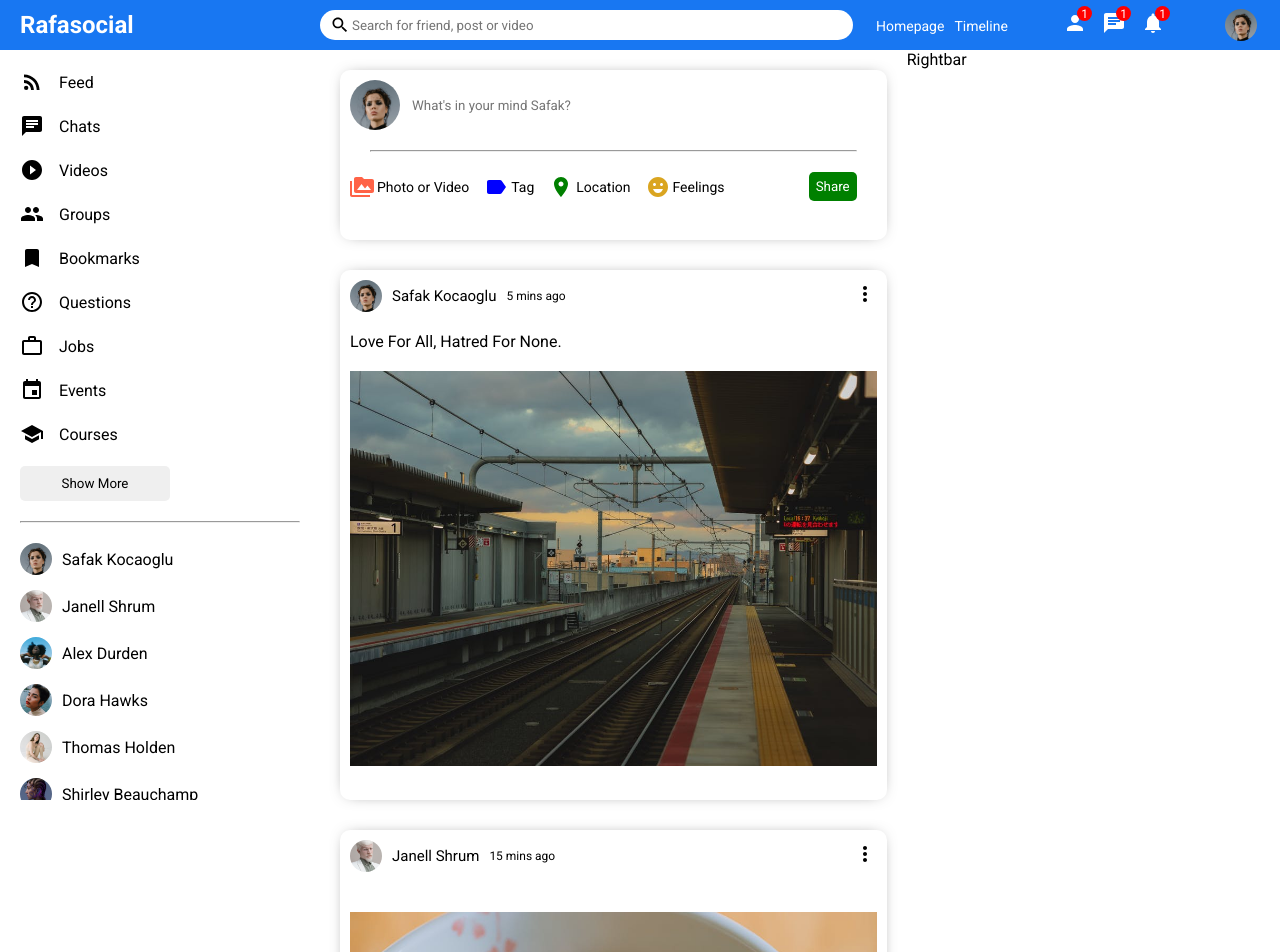
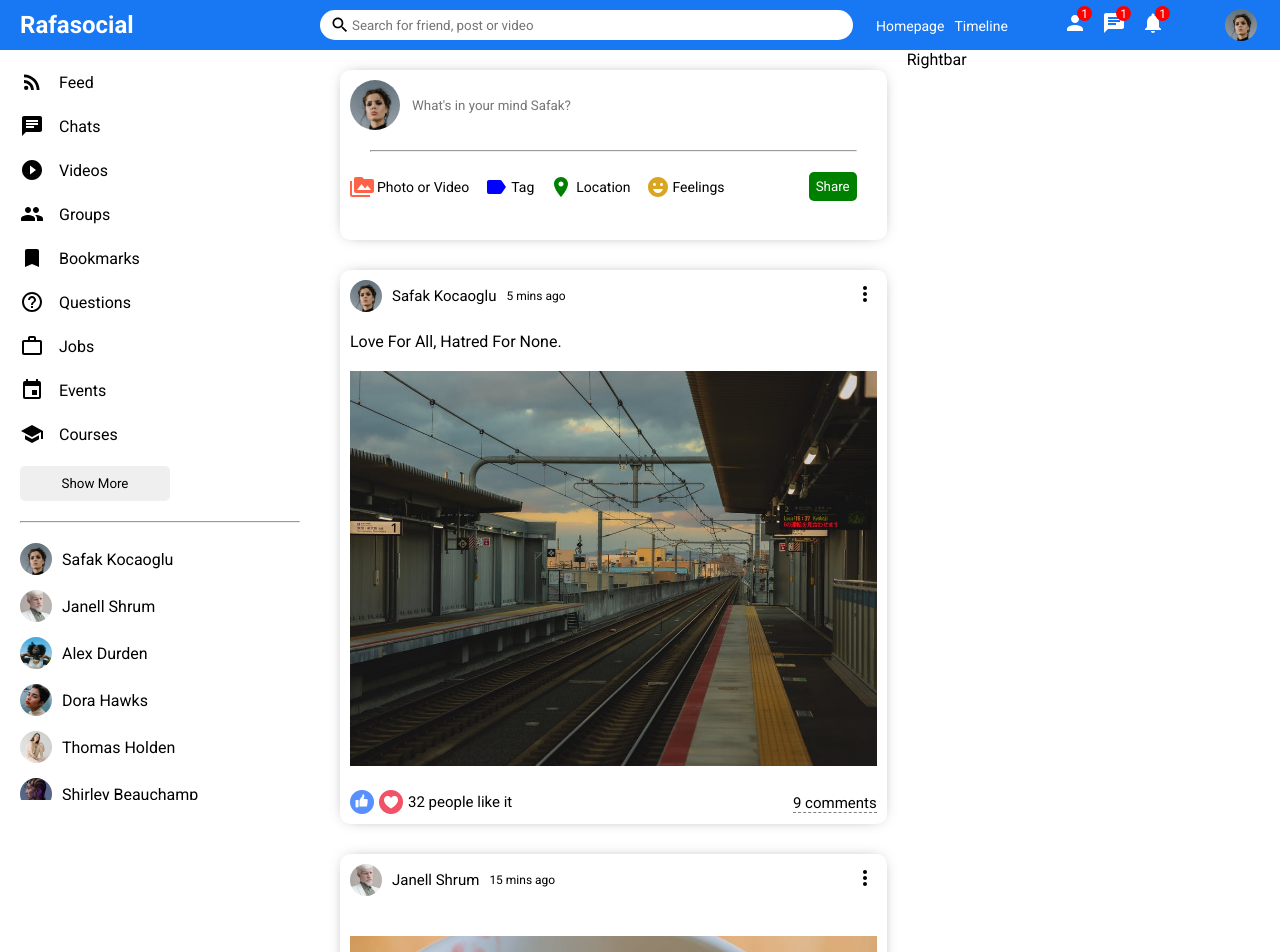
Before and after one commit to Rauf-pro/sosial-app, a React (Create React App) app: page / in a window 1280 px wide. Shown: the top 952 px of the page. Built offline with nearby package versions, Linux system fonts and the light colour scheme.

Commit message:
feat/post: finish post component

```diff
--- a/src/components/post/Post.jsx
+++ b/src/components/post/Post.jsx
@@ -4,6 +4,14 @@ import { Users } from "../../dummyData";
 import { useState } from "react";
 
 export default function Post({ post }) {
+  const [like, setLike] = useState(post.like);
+  const [isLiked, setIsLiked] = useState(false);
+
+  const likeHandler = () => {
+    setLike(isLiked ? like - 1 : like + 1);
+    setIsLiked(!isLiked);
+  };
+
   return (
     <div className="post">
       <div className="postWrapper">
@@ -27,6 +35,16 @@ export default function Post({ post }) {
           <span className="postText">{post?.desc}</span>
           <img className="postImg" src={post.photo} alt="" />
         </div>
+        <div className="postBottom">
+          <div className="postBottomLeft">
+            <img className="likeIcon" src="assets/like.png" onClick={likeHandler} alt="" />
+            <img className="likeIcon" src="assets/heart.png" onClick={likeHandler} alt="" />
+            <span className="postLikeCounter">{like} people like it</span>
+          </div>
+          <div className="postBottomRight">
+            <span className="postCommentText">{post.comment} comments</span>
+          </div>
+        </div>
       </div>
     </div>
   );
--- a/src/components/post/post.css
+++ b/src/components/post/post.css
@@ -30,15 +30,42 @@
     margin: 0 10px;
 }
 
-  .postDate{
+.postDate {
     font-size: 12px;
 }
-  .postCenter{
+.postCenter {
     margin: 20px 0;
 }
-.postImg{
+.postImg {
     margin-top: 20px;
     width: 100%;
     max-height: 500px;
     object-fit: contain;
 }
+.postBottom {
+    display: flex;
+    align-items: center;
+    justify-content: space-between;
+}
+
+.postBottomLeft {
+    display: flex;
+    align-items: center;
+}
+
+.likeIcon {
+    width: 24px;
+    height: 24px;
+    margin-right: 5px;
+    cursor: pointer;
+}
+
+.postLikeCounter {
+    font-size: 15px;
+}
+
+.postCommentText {
+    cursor: pointer;
+    border-bottom: 1px dashed gray;
+    font-size: 15px;
+}
```
Lines whose indentation alone changed are shown as unchanged.
